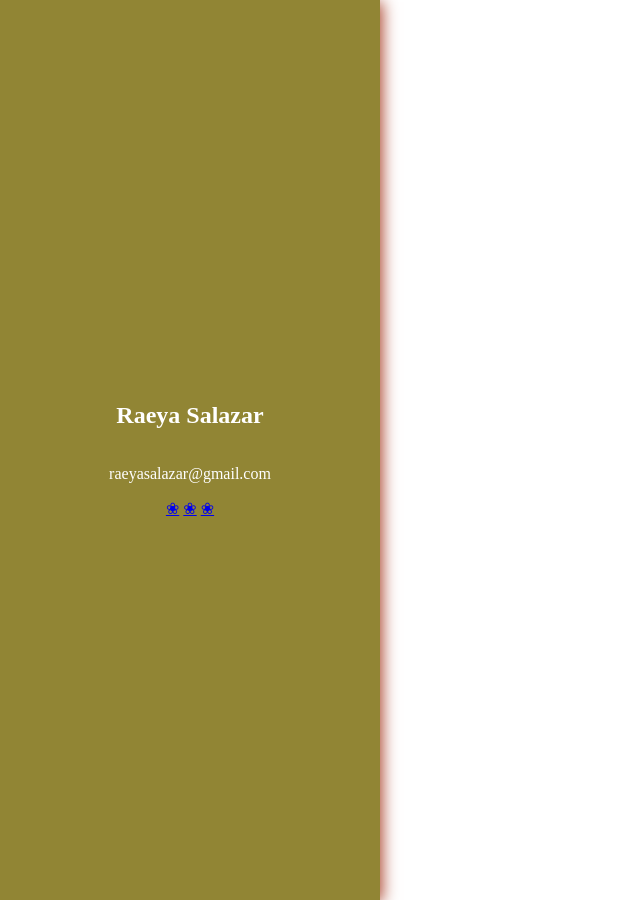
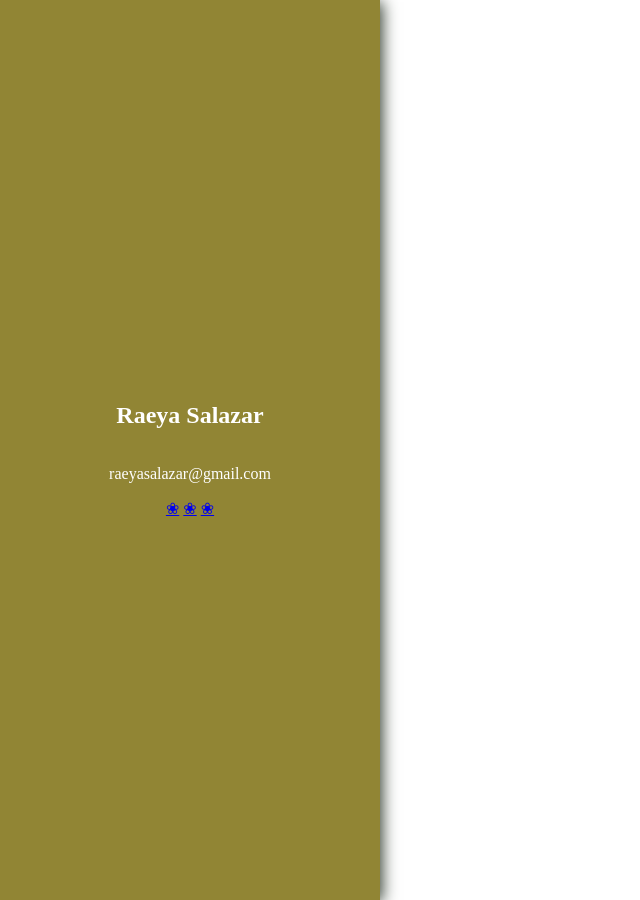
Before and after one commit to RaeSalazar/raeya-salazar-portfolio, a Jekyll site: the page built from index.html, in a window 1280 px wide. Shown: the whole page, without its empty margins (0-640 px from the left). Built offline with Jekyll 4.4.1, drawn with Linux system fonts in a browser that asks for light colours.

Commit message:
Update sidebar.scss
grey green box shadow change

```diff
--- a/_sass/sidebar.scss
+++ b/_sass/sidebar.scss
@@ -4,7 +4,7 @@
 	padding: 20px;
 	text-align: center;
 	color: #fff;
-	box-shadow: 2px 2px 15px #A83D25;
+	box-shadow: 2px 2px 15px #2B3729;
 	position: fixed;
 	left:0;
 	top:0;
```
